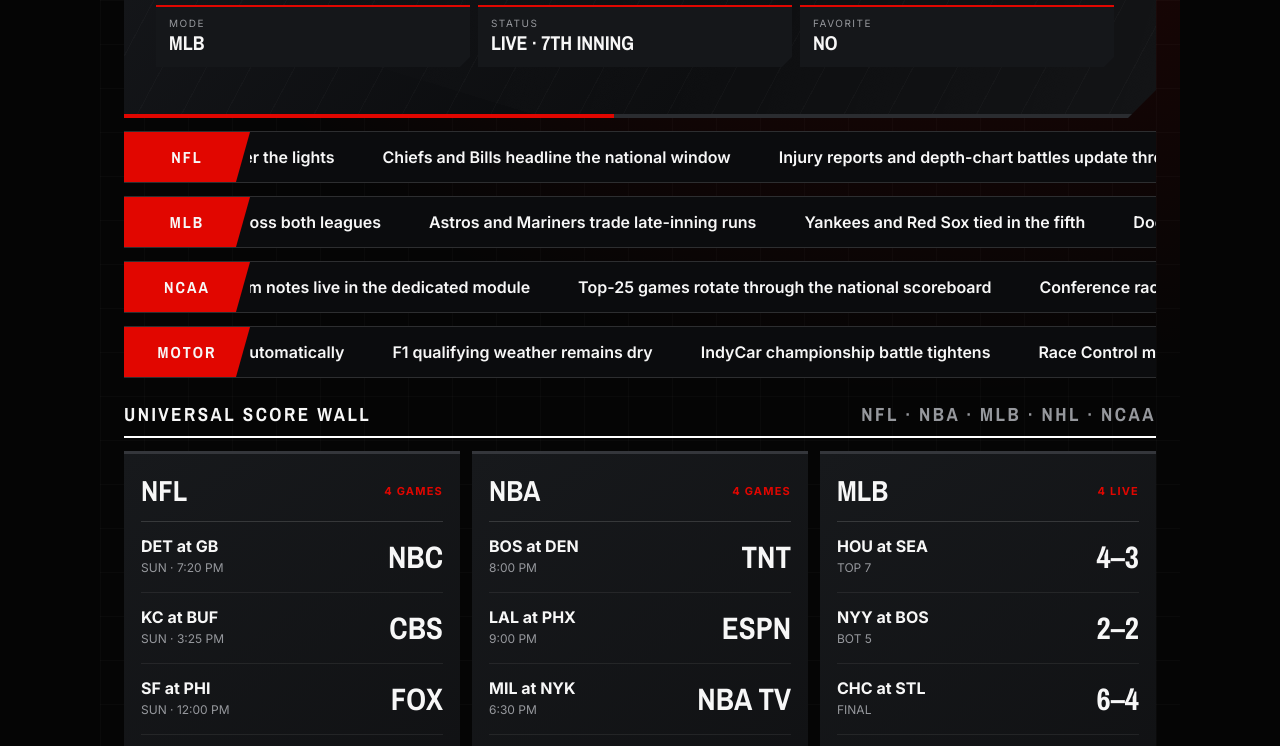
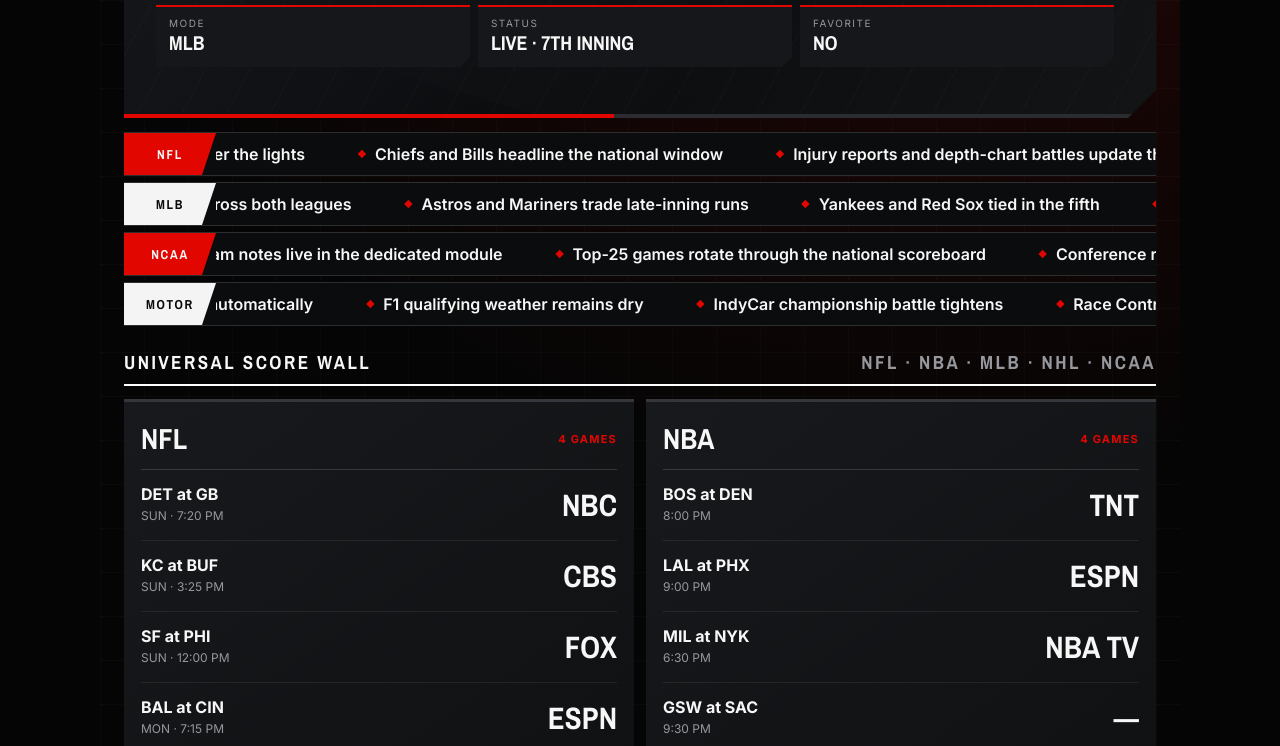
Before and after one commit to chrisvary-VC/sports-command-center, a plain HTML site: page index.html in a window 1280 px wide. Shown: the part 616-1362 px from the top of the page. Drawn offline with nearby package versions, Linux system fonts and the light colour scheme.

Commit message:
Load v3.2 visual overrides

```diff
--- a/index.html
+++ b/index.html
@@ -9,6 +9,7 @@
   <link rel="preconnect" href="https://fonts.gstatic.com" crossorigin>
   <link href="https://fonts.googleapis.com/css2?family=Archivo+Narrow:wght@500;600;700&family=Inter:wght@400;500;600;700&display=swap" rel="stylesheet">
   <link rel="stylesheet" href="styles.css">
+  <link rel="stylesheet" href="v3.2.css">
 </head>
 <body>
   <main class="dashboard" id="dashboard">
```
